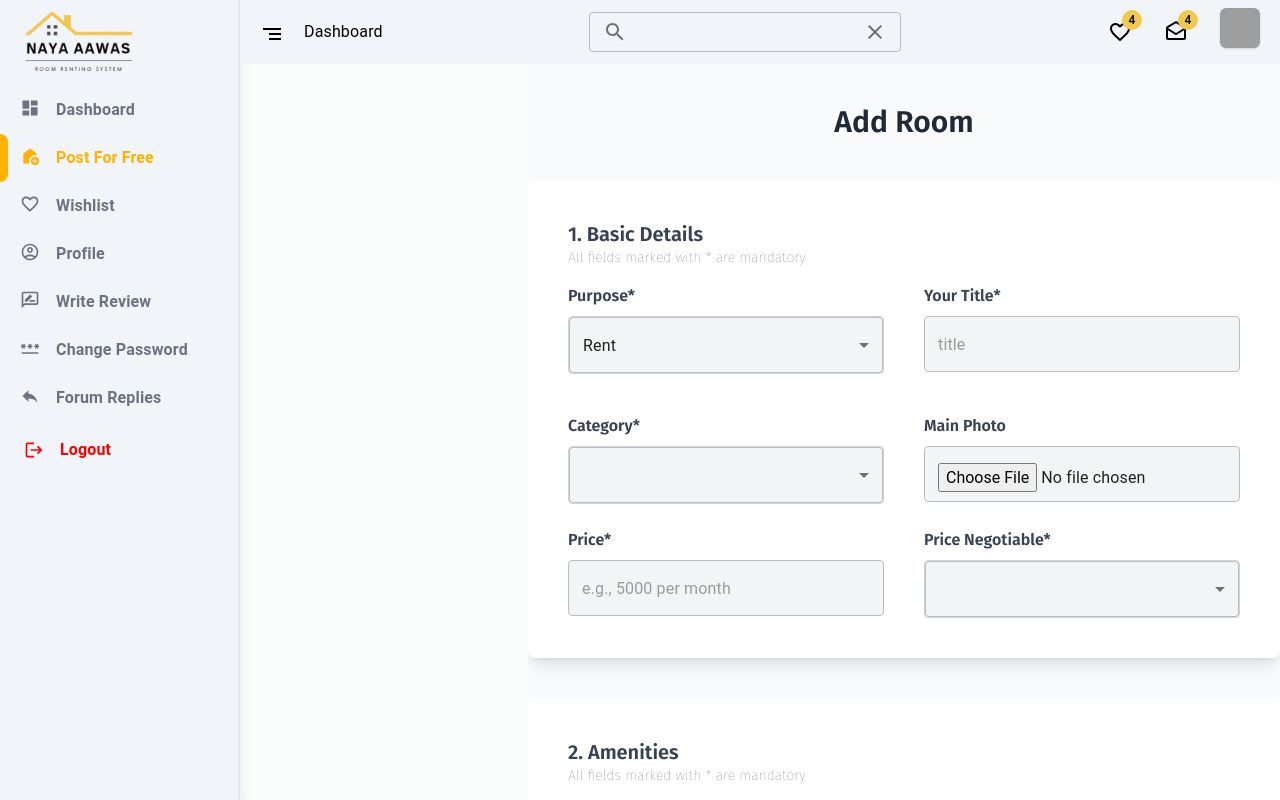
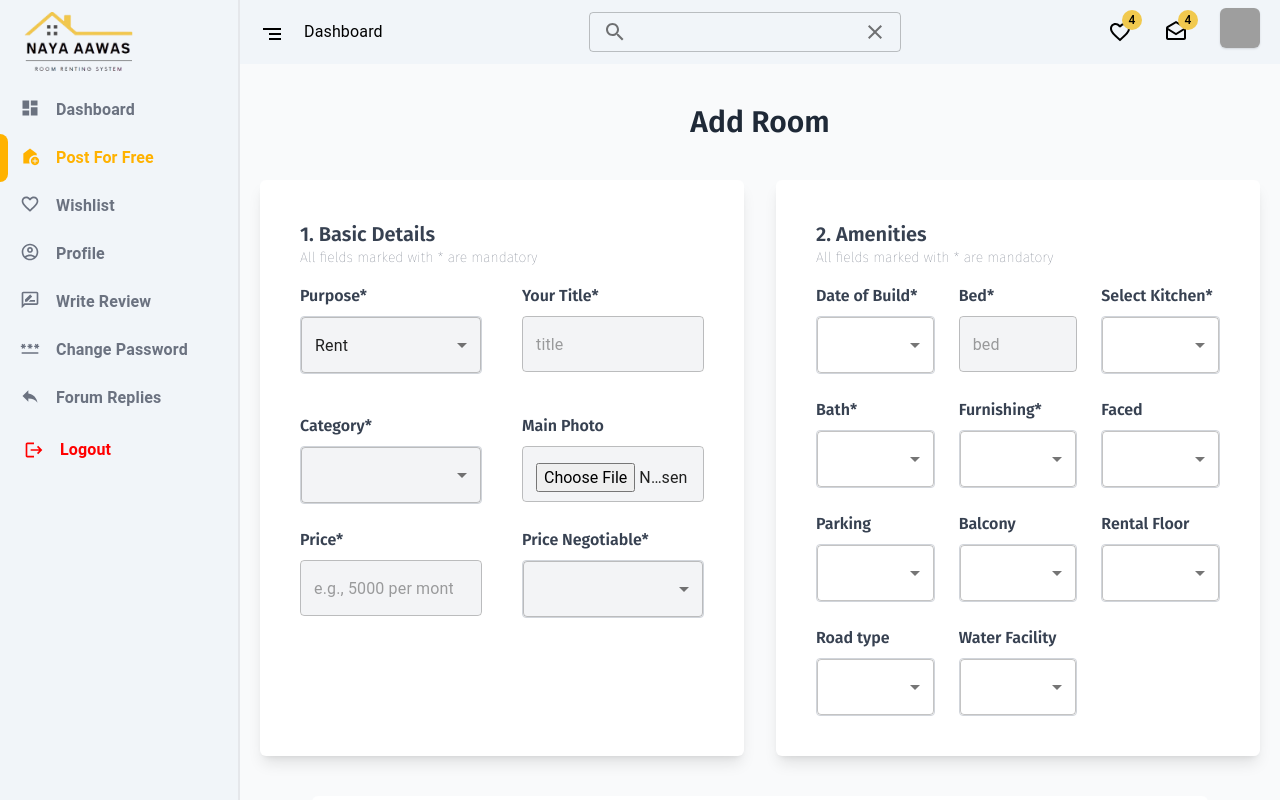
Before and after one commit to bhatta09/Room-Rental-System, a React (Vite) app: page /profile/post-room in a window 1280 px wide. Built offline with nearby package versions, Linux system fonts and the light colour scheme; grey boxes are pictures that could not be loaded.

Commit message:
add room design update and local area add

```diff
--- a/src/components/Profile/PostForFree.jsx
+++ b/src/components/Profile/PostForFree.jsx
@@ -1,4 +1,5 @@
-import { TextField, Select, MenuItem } from "@mui/material";
+import { TextField, Select, MenuItem, Checkbox, FormControlLabel } from "@mui/material";
+
 import axios from "axios";
 import { useForm } from "react-hook-form";
 
@@ -27,7 +28,7 @@ const PostForFree = () => {
 
   return (
     <form
-      className="bg-gray-50 ml-72 overflow-scroll"
+      className="bg-gray-50 overflow-scroll"
       onSubmit={handleSubmit(onSubmit)}
     >
       <div className="flex justify-center py-10">
@@ -35,7 +36,8 @@ const PostForFree = () => {
       </div>
 
       {/* Basic Details */}
-      <div className="max-w-4xl mx-auto bg-white shadow-lg p-10 rounded-md">
+      <div className="flex flex-col lg:flex-row gap-8 mx-5">
+<div className="w-full md:w-1/2 mx-auto bg-white shadow-lg p-10 rounded-md">
         <h2 className="text-xl font-semibold text-gray-700">
           1. Basic Details
         </h2>
@@ -136,7 +138,7 @@ const PostForFree = () => {
       </div>
 
       {/* Amenities */}
-      <div className="max-w-4xl mx-auto bg-white shadow-lg p-10 rounded-md mt-10">
+      <div className="w-full md:w-1/2 mx-auto bg-white shadow-lg p-10 rounded-md">
         <h2 className="text-xl font-semibold text-gray-700">2. Amenities</h2>
         <p className="text-sm text-gray-500">
           All fields marked with * are mandatory
@@ -289,6 +291,7 @@ const PostForFree = () => {
           </div>
         </div>
       </div>
+      </div>
       {/*basic detail end*/}
 
       {/*more detail*/}
@@ -334,13 +337,32 @@ const PostForFree = () => {
             </Select>
           </div>
         </div>
+        <div>
+          <h3 className="text-lg font-semibold text-gray-700 mb-4">Local Area Facilities</h3>
+          <div className="grid grid-cols-2 sm:grid-cols-3 md:grid-cols-4 gap-4">
+            {[
+              "GYM", "Swimming Pool", "Playing Court", "Hospital", "School",
+              "Montessori Nursery", "College", "Temple", "Restaurants",
+              "Super Market", "Bus Stop", "Taxi Stand", "Police Station",
+              "Bank", "Banquet Hall", "Gas Station"
+            ].map((facility) => (
+              <FormControlLabel
+                key={facility}
+                control={<Checkbox />}
+                label={facility}
+                className="text-sm text-gray-700"
+              />
+            ))}
+          </div>
+        </div>
       </div>
+
       {/*more detail end*/}
 
       <div className="max-w-4xl mx-auto  p-10  mt-10">
         <button
           type="submit"
-          className="w-full px-6 py-3 bg-yellow-400 text-white rounded hover:bg-yellow-600"
+          className="w-full px-6 py-3 bg-yellow-400 text-white rounded font-medium hover:bg-yellow-600"
         >
           Submit for Approval <span className="ml-2">→</span>
         </button>
```
Also changed, not shown: 1 other file (tests, documents, lock files or other folders).
